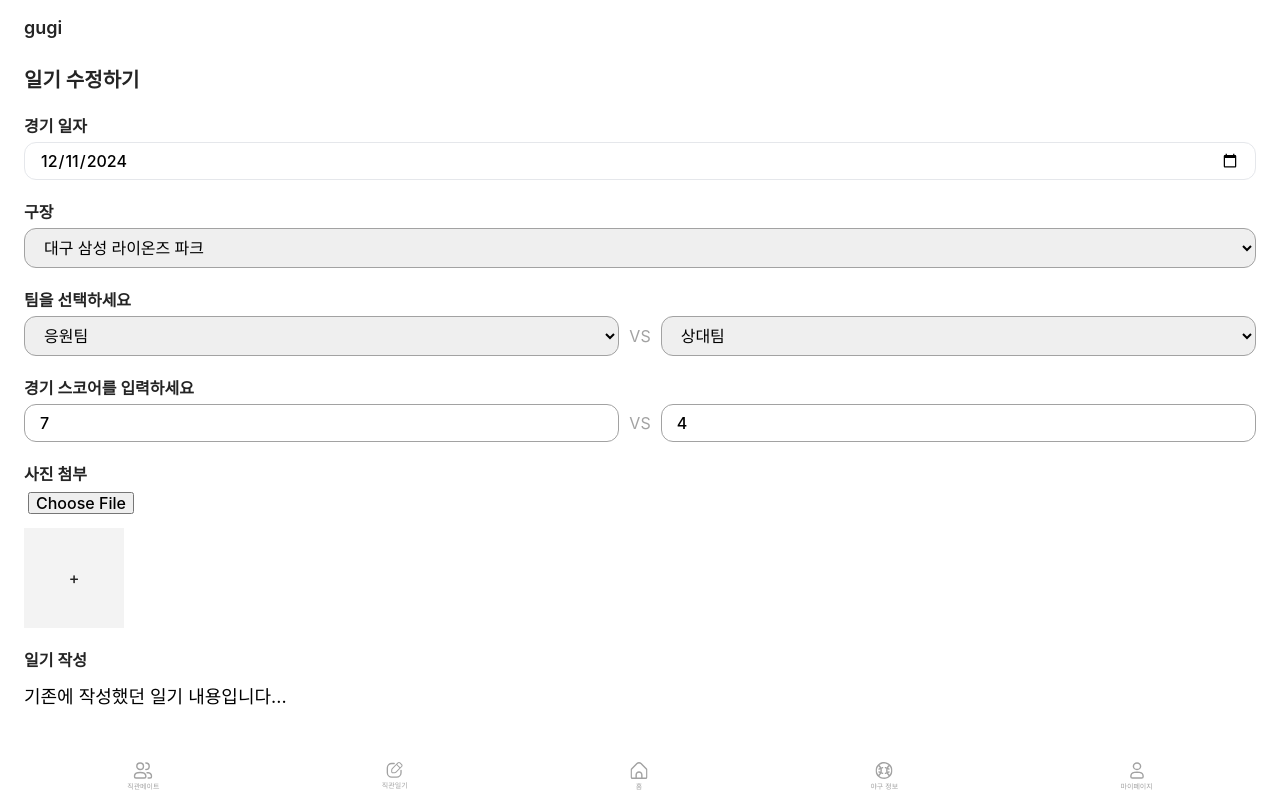
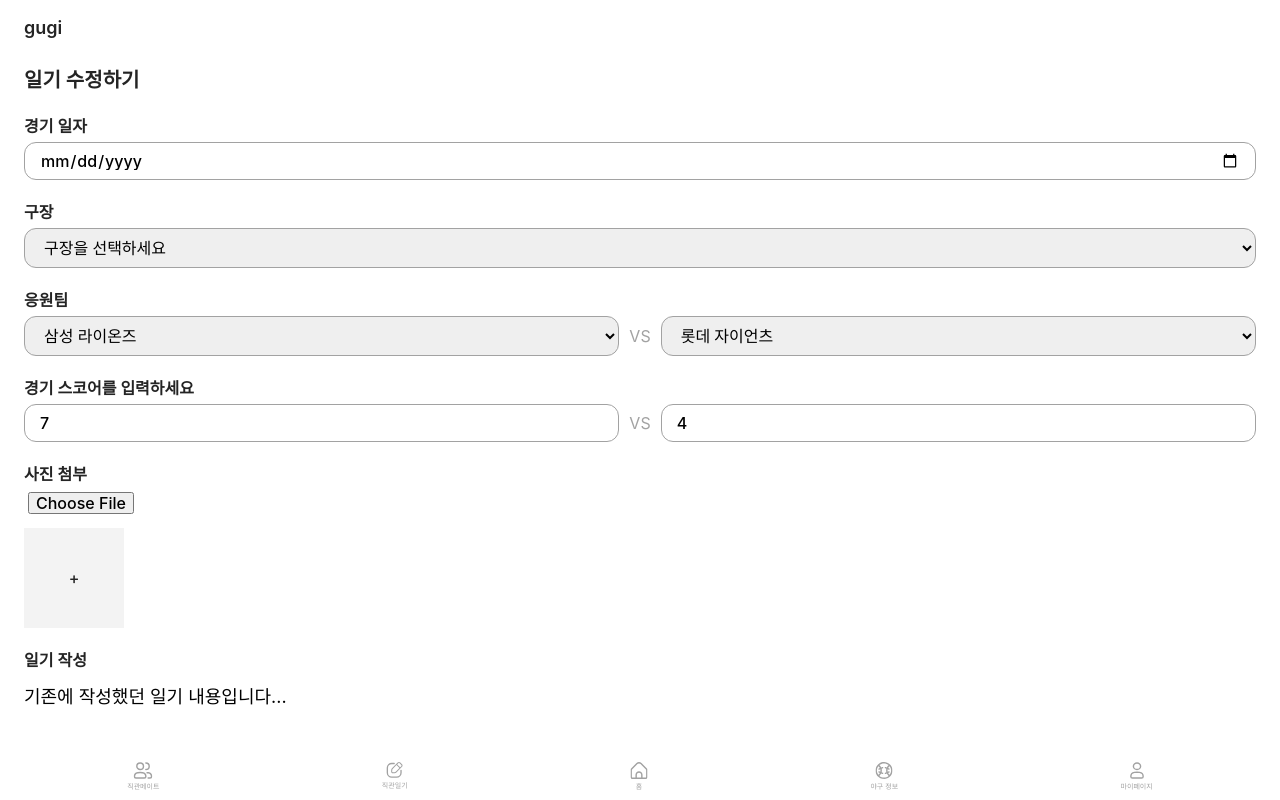
Before and after one commit to team-gugi/frontend, a Next.js app: page /diary/edit/1 in a window 1280 px wide. Shown: the top 800 px of the page. Built offline with nearby package versions, Linux system fonts and the light colour scheme; a web font is replaced by a local one.

Commit message:
Feat : 일기 작성 연동

```diff
--- a/app/diary/components/DiaryForm.tsx
+++ b/app/diary/components/DiaryForm.tsx
@@ -1,35 +1,80 @@
+import { IDiaryInfo } from '@/lib/api/createDiaryApi';
 import { useState } from 'react';
 
 interface IDiaryFormProps {
   buttonText: string;
   initialData?: {
-    date: string;
-    stadium: string;
+    gameDate: string;
+    gameStadium: string;
     homeTeam: string;
     awayTeam: string;
     homeScore: string;
     awayScore: string;
-    photo?: string;
+    gameImg?: string;
     content: string;
   };
+  onSubmit: (diaryInfo: IDiaryInfo, gameImg: File | null) => void;
 }
 
 export default function DiaryForm({
   buttonText,
   initialData,
+  onSubmit,
 }: IDiaryFormProps) {
+  const [gameDate, setGameDate] = useState(initialData?.gameDate || '');
+  const [gameStadium, setGameStadium] = useState(
+    initialData?.gameStadium || '',
+  );
+  const [homeTeam, setHomeTeam] = useState(initialData?.homeTeam || '');
+  const [awayTeam, setAwayTeam] = useState(initialData?.awayTeam || '');
+  // const [homeScore, setHomeScore] = useState<number>(
+  //   initialData?.homeScore || 0,
+  // );
+  // const [awayScore, setAwayScore] = useState<number>(
+  //   initialData?.awayScore || 0,
+  // );
+  // const [homeScore, setHomeScore] = useState<number>(
+  //   typeof initialData?.homeScore === 'number' ? initialData.homeScore : 0,
+  // );
+  // const [awayScore, setAwayScore] = useState<number>(
+  //   typeof initialData?.awayScore === 'number' ? initialData.awayScore : 0,
+  // );
+  const [homeScore, setHomeScore] = useState(initialData?.homeScore || '');
+  const [awayScore, setAwayScore] = useState(initialData?.awayScore || '');
+
+  const [content, setContent] = useState(initialData?.content || '');
   const [selectedImage, setSelectedImage] = useState<File | null>(null);
 
-  // 파일 선택 핸들러
   const handleImageChange = (e: React.ChangeEvent<HTMLInputElement>) => {
     const file = e.target.files ? e.target.files[0] : null;
     if (file) {
       setSelectedImage(file);
     }
   };
+
+  const handleSubmit = (e: React.FormEvent) => {
+    e.preventDefault();
+
+    const diaryInfo = {
+      gameDate,
+      gameStadium,
+      homeTeam,
+      awayTeam,
+      homeScore: parseInt(homeScore),
+      awayScore: parseInt(awayScore),
+      content,
+    };
+    console.log(diaryInfo);
+    console.log(selectedImage);
+    // 부모 컴포넌트로부터 받은 onSubmit 호출
+    onSubmit(diaryInfo, selectedImage);
+  };
   return (
-    <>
-      <div className="flex flex-col px-24 py-14 gap-24 mb-100">
+    <form
+      onSubmit={handleSubmit}
+      className="flex flex-col px-24 py-14 gap-24 mb-100"
+    >
+      {/* 경기 일자 */}
       <div className="flex flex-col gap-8">
         <label
           htmlFor="date"
@@ -41,12 +86,13 @@
           required
           id="date"
           type="date"
-            defaultValue={initialData?.date}
-            // placeholder="날짜를 선택하세요"
-            className="border-1 border-solid borer-Gray rounded-xl px-15 py-8 focus:outline-none focus:border-MainColor"
+          value={gameDate}
+          onChange={(e) => setGameDate(e.target.value)}
+          className="border-1 border-solid border-Gray rounded-xl px-15 py-8 focus:outline-none focus:border-MainColor"
         />
       </div>
 
+      {/* 구장 선택 */}
       <div className="flex flex-col gap-8">
         <label
           htmlFor="stadium"
@@ -56,12 +102,11 @@
         </label>
         <select
           id="stadium"
+          value={gameStadium}
+          onChange={(e) => setGameStadium(e.target.value)}
           className="border-1 border-solid border-Gray rounded-xl px-15 py-8 focus:outline-none focus:border-MainColor"
         >
-            <option value="" className="text-Gray">
-              {/* 구장을 선택하세요 */}
-              {initialData?.stadium}
-            </option>
+          <option value="">구장을 선택하세요</option>
           <option value="stadium1">고척 스카이돔</option>
           <option value="stadium2">광주 기아 챔피언스 필드</option>
           <option value="stadium3">대구 삼성 라이온즈 파크</option>
@@ -74,78 +119,87 @@
         </select>
       </div>
 
+      {/* 팀 선택 */}
       <div className="flex flex-col gap-8">
         <label
-            htmlFor=""
+          htmlFor="homeTeam"
           className="block text-16 font-semibold text-SemiBlack"
         >
-            팀을 선택하세요
+          응원팀
         </label>
         <div className="flex flex-row items-center gap-10 w-full">
           <select
             id="homeTeam"
+            value={homeTeam}
+            onChange={(e) => setHomeTeam(e.target.value)}
             className="border-1 border-solid border-Gray rounded-xl px-15 py-8 focus:outline-none focus:border-MainColor w-full"
           >
-              <option value="" className="text-Gray">
-                응원팀
-              </option>
-              <option value="stadium1">키움 히어로즈</option>
-              <option value="stadium2">KIA 타이거즈</option>
-              <option value="stadium3">삼성 라이온즈</option>
-              <option value="stadium4">한화 이글스</option>
-              <option value="stadium5">롯데 자이언츠</option>
-              <option value="stadium6">KT 위즈</option>
-              <option value="stadium7">SSG 랜더스</option>
-              <option value="stadium8">LG 트윈스</option>
-              <option value="stadium9">두산 베어스</option>
-              <option value="stadium10">NC 다이노스</option>
+            <option className="text-Gray">응원팀</option>
+            <option value="키움 히어로즈">키움 히어로즈</option>
+            <option value="KIA 타이거즈">KIA 타이거즈</option>
+            <option value="한화 이글스">한화 이글스</option>
+            <option value="삼성 라이온즈">삼성 라이온즈</option>
+            <option value="롯데 자이언츠">롯데 자이언츠</option>
+            <option value="KT 위즈">KT 위즈</option>
+            <option value="SSG 랜더스">SSG 랜더스</option>
+            <option value="LG 트윈스">LG 트윈스</option>
+            <option value="두산 베어스">두산 베어스</option>
+            <option value="NC 다이노스">NC 다이노스</option>
           </select>
           <span className="text-16 font-normal text-Gray">VS</span>
           <select
             id="awayTeam"
+            value={awayTeam}
+            onChange={(e) => setAwayTeam(e.target.value)}
             className="border-1 border-solid border-Gray rounded-xl px-15 py-8 focus:outline-none focus:border-MainColor w-full "
           >
-              <option value="" className="text-Gray">
-                상대팀
-              </option>
-              <option value="stadium1">키움 히어로즈</option>
-              <option value="stadium2">KIA 타이거즈</option>
-              <option value="stadium3">삼성 라이온즈</option>
-              <option value="stadium4">한화 이글스</option>
-              <option value="stadium5">롯데 자이언츠</option>
-              <option value="stadium6">KT 위즈</option>
-              <option value="stadium7">SSG 랜더스</option>
-              <option value="stadium8">LG 트윈스</option>
-              <option value="stadium9">두산 베어스</option>
-              <option value="stadium10">NC 다이노스</option>
+            <option className="text-Gray">상대팀</option>
+            <option value="키움 히어로즈">키움 히어로즈</option>
+            <option value="KIA 타이거즈">KIA 타이거즈</option>
+            <option value="한화 이글스">한화 이글스</option>
+            <option value="삼성 라이온즈">삼성 라이온즈</option>
+            <option value="롯데 자이언츠">롯데 자이언츠</option>
+            <option value="KT 위즈">KT 위즈</option>
+            <option value="SSG 랜더스">SSG 랜더스</option>
+            <option value="LG 트윈스">LG 트윈스</option>
+            <option value="두산 베어스">두산 베어스</option>
+            <option value="NC 다이노스">NC 다이노스</option>
           </select>
         </div>
       </div>
+
+      {/* 경기 스코어 */}
       <div className="flex flex-col gap-8">
         <label
-            htmlFor=""
+          htmlFor="homeScore"
           className="block text-16 font-semibold text-SemiBlack"
         >
           경기 스코어를 입력하세요
         </label>
-
         <div className="flex flex-row items-center gap-10 w-full">
           <input
             id="homeScore"
+            type="number"
             placeholder="응원팀 점수"
-              defaultValue={initialData?.homeScore}
+            value={homeScore}
+            // onChange={(e) => setHomeScore(Number(e.target.value))}
+            onChange={(e) => setHomeScore(e.target.value)}
             className="border-1 border-solid border-Gray rounded-xl px-15 py-8 focus:outline-none focus:border-MainColor w-full"
           />
           <span className="text-16 font-normal text-Gray">VS</span>
           <input
             id="awayScore"
+            type="number"
             placeholder="상대팀 점수"
-              defaultValue={initialData?.awayScore}
+            value={awayScore}
+            onChange={(e) => setAwayScore(e.target.value)}
+            // onChange={(e) => setAwayScore(Number(e.target.value))}
             className="border-1 border-solid border-Gray rounded-xl px-15 py-8 focus:outline-none focus:border-MainColor w-full"
           />
         </div>
       </div>
 
+      {/* 사진 첨부 */}
       <div className="flex flex-col gap-8">
         <label
           htmlFor="image-upload"
@@ -158,7 +212,6 @@
           id="image-upload"
           type="file"
           accept="image/*"
-            // defaultValue={initialData?.}
           onChange={handleImageChange}
           className=" text-white px-4 py-2 rounded-lg transition-colors"
         />
@@ -177,6 +230,7 @@
         )}
       </div>
 
+      {/* 일기 작성 */}
       <div className="flex flex-col gap-8">
         <label
           htmlFor="content"
@@ -186,17 +240,19 @@
         </label>
         <textarea
           id="content"
-            placeholder="오늘의 직관 일기를 작성해주세요 최대 n자"
-            defaultValue={initialData?.content}
-            // rows={4}
-            className="text-18 font-normal border-b-1 border-solid borer-Gray py-8 leading-[140%] min-h-[170px] focus:outline-none focus:border-MainColor"
+          placeholder="오늘의 직관 일기를 작성해주세요"
+          value={content}
+          onChange={(e) => setContent(e.target.value)}
+          className="text-18 font-normal border-b-1 border-solid border-Gray py-8 leading-[140%] min-h-[170px] focus:outline-none focus:border-MainColor"
         />
       </div>
 
-        <button className="flex items-center justify-center px-74 py-16 rounded-xl bg-MainColor text-18 font-light text-White">
+      <button
+        type="submit"
+        className="flex items-center justify-center px-74 py-16 rounded-xl bg-MainColor text-18 font-light text-White"
+      >
         {buttonText}
       </button>
-      </div>
-    </>
+    </form>
   );
 }
--- a/app/diary/post/page.tsx
+++ b/app/diary/post/page.tsx
@@ -4,15 +4,40 @@
 import Navigation from '@/components/Navigation';
 import PageTitle from '@/components/PageTitle';
 import DiaryForm from '../components/DiaryForm';
+import { useState } from 'react';
+import { IDiaryInfo, postDiaryApi } from '@/lib/api/createDiaryApi';
+import { redirect } from 'next/navigation';
 
 export default function DiaryPostPage() {
+  const [isSubmitting, setIsSubmitting] = useState(false);
+  const [error, setError] = useState('');
+
+  const handleSubmit = async (diaryInfo: IDiaryInfo, gameImg: File | null) => {
+    setIsSubmitting(true);
+    setError('');
+
+    try {
+      const response = await postDiaryApi(diaryInfo, gameImg || undefined);
+      if (response.isSuccess) {
+        console.log('일기가 성공적으로 등록되었습니다');
+        redirect('/diary');
+      }
+    } catch (error) {
+      setError('일기 등록에 실패 했습니다. 다시 시도 해주세요');
+    } finally {
+      setIsSubmitting(false);
+    }
+  };
   return (
     <>
       <div>
         {/* <div className="min-h-screen flex flex-col overflow-y-auto"> */}
         <Header />
         <PageTitle title="오늘의 직관 일기 작성하기" />
-        <DiaryForm buttonText="일기 등록하기" />
+        <DiaryForm buttonText="일기 등록하기" onSubmit={handleSubmit} />
+        {/* {errorMessage && (
+          <div className="text-red-500 mt-4">{errorMessage}</div>
+        )} */}
         <Navigation />
       </div>
     </>
--- /dev/null
+++ b/lib/api/createDiaryApi.ts
@@ -0,0 +1,43 @@
+export interface IDiaryInfo {
+  gameDate: string;
+  gameStadium: string;
+  homeTeam: string;
+  awayTeam: string;
+  homeScore: number;
+  awayScore: number;
+  content: string;
+}
+export interface IPostDiaryResponse {
+  code: string;
+  message: string;
+  isSuccess: boolean;
+}
+
+export const postDiaryApi = async (
+  diaryInfo: IDiaryInfo,
+  gameImg?: File,
+): Promise<IPostDiaryResponse> => {
+  const formData = new FormData();
+  formData.append('diaryInfo', JSON.stringify(diaryInfo));
+  if (gameImg) {
+    formData.append('gameImg', gameImg);
+  }
+
+  try {
+    const response = await fetch('/api/v1/diary', {
+      method: 'POST',
+      body: formData,
+    });
+
+    if (!response.ok) {
+      throw new Error('직관 일기 등록에 실패했습니다');
+    }
+
+    const result = (await response.json()) as IPostDiaryResponse;
+    return result;
+  } catch (error) {
+    console.log('실패', error);
+    console.error('Error posting diary:', error);
+    throw error;
+  }
+};
```
Also changed, not shown: lib/api/editDiaryApi.ts (added). Lines whose indentation alone changed are shown as unchanged.
